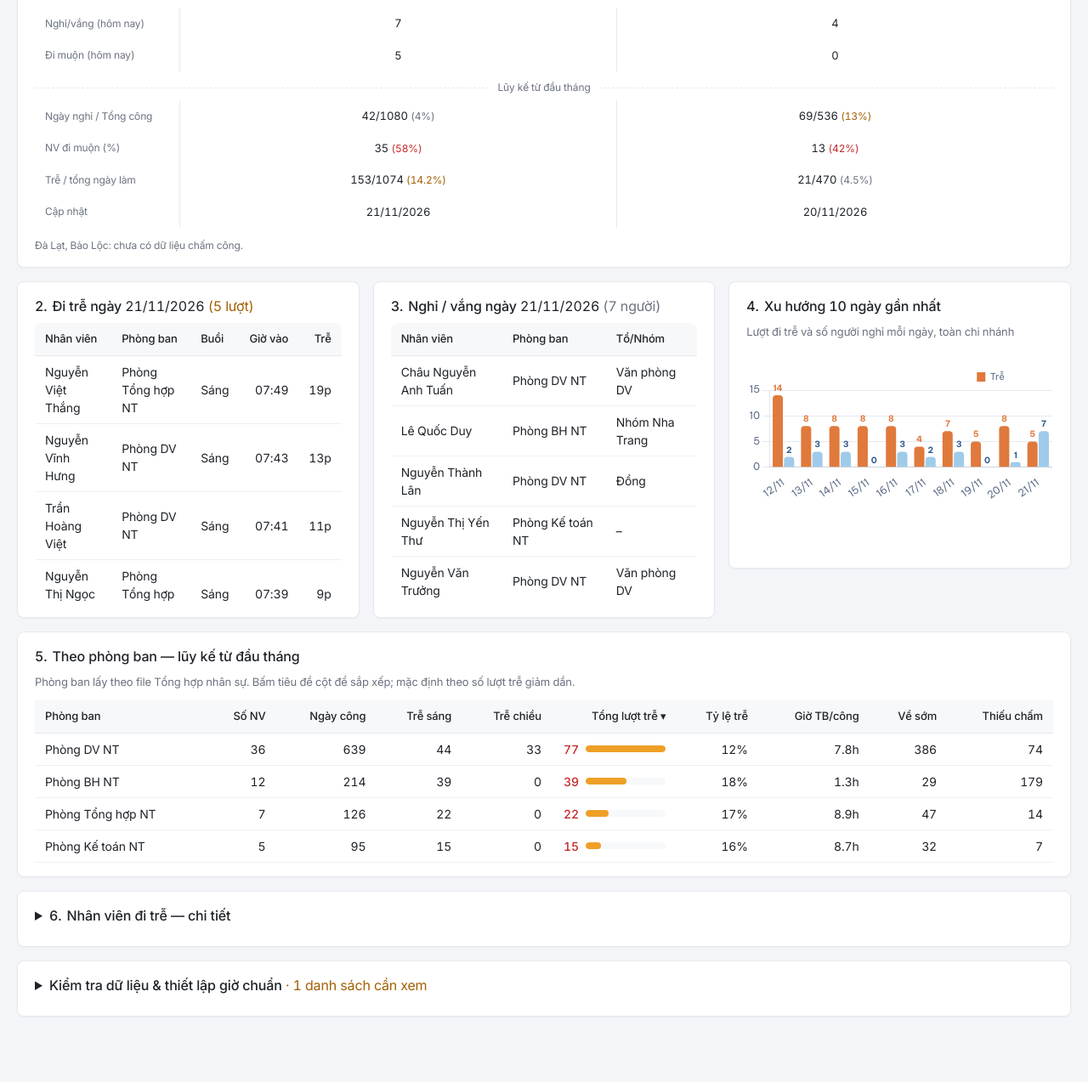
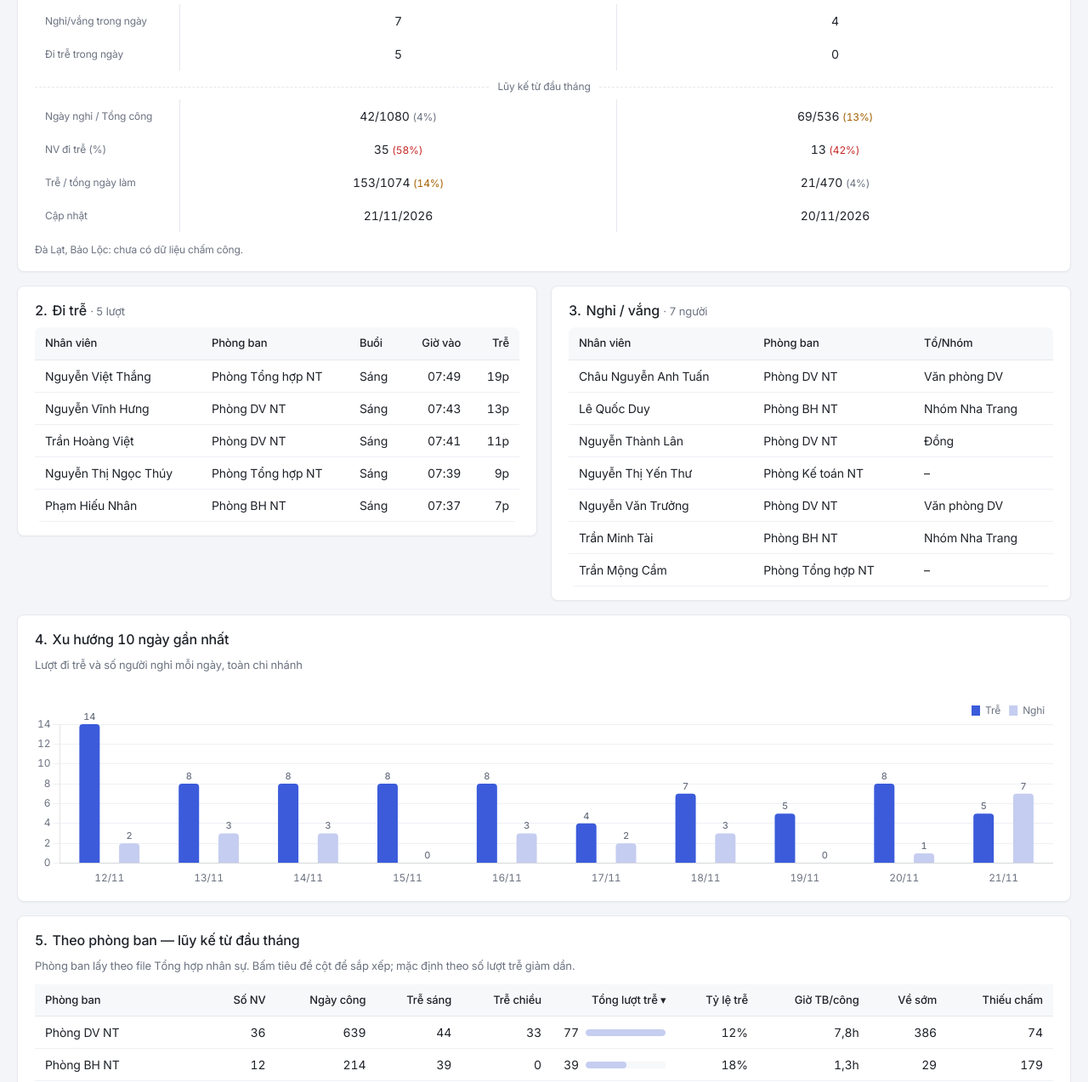
Before and after one commit to tinthanhgroup/BH, a plain HTML site: page chamcong.html in a window 1280 px wide. Shown: the part 232-1505 px from the top of the page at 85% size. Drawn offline with nearby package versions, Linux system fonts and the light colour scheme.

```diff
--- a/chamcong.html
+++ b/chamcong.html
@@ -16,16 +16,16 @@
   /* Ô chi nhánh đầu trang (lưới, không phải bảng) */
   .branch-grid{display:grid;grid-template-columns:170px repeat(4,1fr);align-items:stretch;padding:4px 0 6px;}
   .bg-blank{font-size:11px;color:var(--muted);display:flex;align-items:flex-end;padding:0 4px 16px 12px;}
-  .branch-pill{border-radius:11px;padding:12px 10px;margin:0 6px 12px;cursor:pointer;border:1.5px solid var(--border);text-align:center;background:var(--card2);}
+  .branch-pill{border-radius:8px;padding:12px 10px;margin:0 6px 12px;cursor:pointer;border:1px solid var(--border);text-align:center;background:var(--card);}
   .branch-pill:hover{border-color:var(--accent);}
-  .branch-pill.active{border-color:var(--accent);border-top:3px solid var(--accent);background:var(--card);box-shadow:var(--shadow);}
+  .branch-pill.active{border-color:var(--accent);background:var(--accent-soft);}
   .branch-pill.disabled{cursor:not-allowed;opacity:.5;}
   .branch-pill .bp-name{font-size:12px;font-weight:600;color:var(--text);margin-bottom:2px;}
-  .branch-pill .bp-num{font-size:30px;font-weight:800;font-family:var(--mono);color:var(--text);line-height:1.1;}
+  .branch-pill .bp-num{font-size:26px;font-weight:500 !important;color:var(--text);line-height:1.2;}
   .branch-pill .bp-sub{font-size:11px;color:var(--muted);}
   .branch-pill .bp-pending{font-size:12px;color:var(--muted);font-weight:600;padding:14px 0 8px;}
   .bg-label{font-size:12px;color:var(--muted);font-weight:500;display:flex;align-items:center;padding:9px 8px 9px 12px;}
-  .bg-value{text-align:center;font-weight:600;color:var(--text);border-left:1px solid var(--border);padding:9px 6px;font-size:13px;font-variant-numeric:tabular-nums;}
+  .bg-value{text-align:center;font-weight:600;color:var(--text);border-left:1px solid var(--border);padding:9px 6px;font-size:14px;font-variant-numeric:tabular-nums;}
   .bg-value .pct{color:var(--muted);font-weight:500;font-size:11.5px;}
   .bg-value .pct.t-canh{color:var(--amber);font-weight:600;} .bg-value .pct.t-xau{color:var(--red);font-weight:600;}
   .bg-value.empty{color:var(--muted);font-weight:400;font-size:11px;}
@@ -54,7 +54,7 @@
   .badge.neutral{background:var(--card2);color:var(--muted);}
   .bar-cell{display:flex;align-items:center;gap:8px;}
   .bar-track{flex:1;height:8px;background:var(--card2);border-radius:4px;overflow:hidden;min-width:60px;}
-  .bar-fill{height:100%;background:var(--cam);border-radius:4px;}
+  .bar-fill{height:100%;background:#c5cdf0;border-radius:4px;}
 
   .chart-box{position:relative;height:260px;}
   .chart-box.small{height:200px;}
@@ -67,13 +67,16 @@
   /* Thanh ngữ cảnh: chi nhánh + ngày đang xem (28/10/2026) */
   .ctx-bar{display:flex;align-items:center;gap:10px;flex-wrap:wrap;font-size:13px;color:var(--text);padding-bottom:12px;margin-bottom:12px;border-bottom:1px solid var(--border);}
   .ctx-bar .sub{font-size:12px;color:var(--muted);}
-  .ctx-sep{color:var(--border);}
+  .ctx-sep{color:var(--muted);}
   .ctx-bar select{margin-left:4px;}
   .bg-note{font-size:11px;color:var(--muted);margin-top:6px;}
   .hang-ngay .panel{display:flex;flex-direction:column;}
   .hang-ngay .chart-box{flex:1;min-height:240px;}
   .kt-block{margin-top:16px;padding-top:12px;border-top:1px solid var(--border);}
   .kt-block:first-of-type{border-top:none;padding-top:0;}
+  /* 22/11/2026: số đếm cạnh tiêu đề là chữ phụ (13px, xám) */
+  .panel h3 .dem,.panel summary .dem{font-size:13px;color:var(--muted);font-weight:400 !important;}
+  .hang-ngay td:first-child{white-space:nowrap;}
 </style>
 <link rel="stylesheet" href="giao-dien-1.css"><!-- Giao diện 1 – tinh tế (21/11/2026): nạp sau cùng để ghi đè -->
 </head>
@@ -96,9 +99,9 @@
     <div class="bg-note" id="branchNote"></div>
   </div>
 
-  <div class="grid3 hang-ngay">
+  <div class="grid2 hang-ngay">
     <div class="panel">
-      <h3><span class="chart-num">2</span> Đi trễ ngày <span class="ngay-chon"></span> <span id="todayTreCount" class="t-canh"></span></h3>
+      <h3><span class="chart-num">2</span> Đi trễ <span id="todayTreCount" class="dem"></span></h3>
       <div class="table-wrap ngan">
         <table id="todayTreTable">
           <thead><tr><th>Nhân viên</th><th>Phòng ban</th><th>Buổi</th><th class="num">Giờ vào</th><th class="num">Trễ</th></tr></thead>
@@ -107,7 +110,7 @@
       </div>
     </div>
     <div class="panel">
-      <h3><span class="chart-num">3</span> Nghỉ / vắng ngày <span class="ngay-chon"></span> <span id="todayVangCount" style="color:var(--muted);font-weight:500;"></span></h3>
+      <h3><span class="chart-num">3</span> Nghỉ / vắng <span id="todayVangCount" class="dem"></span></h3>
       <div class="table-wrap ngan">
         <table id="todayVangTable">
           <thead><tr><th>Nhân viên</th><th>Phòng ban</th><th>Tổ/Nhóm</th></tr></thead>
@@ -115,11 +118,12 @@
         </table>
       </div>
     </div>
-    <div class="panel">
-      <h3><span class="chart-num">4</span> Xu hướng 10 ngày gần nhất</h3>
-      <p class="desc">Lượt đi trễ và số người nghỉ mỗi ngày, toàn chi nhánh</p>
-      <div class="chart-box"><canvas id="chartTreTheoNgay"></canvas></div>
-    </div>
+  </div>
+
+  <div class="panel">
+    <h3><span class="chart-num">4</span> Xu hướng 10 ngày gần nhất</h3>
+    <p class="desc">Lượt đi trễ và số người nghỉ mỗi ngày, toàn chi nhánh</p>
+    <div class="chart-box" style="height:240px;"><canvas id="chartTreTheoNgay"></canvas></div>
   </div>
 
   <div class="panel">
@@ -172,7 +176,7 @@
     <summary>Kiểm tra dữ liệu &amp; thiết lập giờ chuẩn <span id="kiemTraDem"></span></summary>
     <div class="kt-block" id="chuaKhopPanel">
       <div class="sub-title" id="chuaKhopSummary">Nhân sự chưa khớp với dữ liệu Nhân sự</div>
-    <p class="desc">Danh sách nhân viên xuất hiện trong file chấm công nhưng KHÔNG khớp được với sheet Nhân sự (theo Mã NV hoặc tên+chi nhánh). Thường do lệch tên/thiếu dấu giữa 2 nguồn, hoặc người đó chưa được thêm vào sheet Nhân sự. Sửa lại tên hoặc bổ sung Mã NV trong sheet Nhân sự rồi chạy lại đồng bộ để hết cảnh báo.</p>
+    <p class="desc" title="Danh sách nhân viên xuất hiện trong file chấm công nhưng không khớp được với sheet Nhân sự (theo Mã NV hoặc tên+chi nhánh). Thường do lệch tên/thiếu dấu giữa 2 nguồn, hoặc người đó chưa được thêm vào sheet Nhân sự. Sửa lại tên hoặc bổ sung Mã NV trong sheet Nhân sự rồi chạy lại đồng bộ để hết cảnh báo.">Có trong file chấm công nhưng chưa khớp với sheet Nhân sự (lệch tên, thiếu Mã NV); sửa sheet Nhân sự rồi chạy lại đồng bộ.</p>
     <div class="table-wrap">
     <table id="chuaKhopTable">
       <thead><tr>
@@ -187,7 +191,7 @@
     </div>
     <div class="kt-block" id="trungVanTayPanel">
       <div class="sub-title" id="trungVanTaySummary">Cần kiểm tra thủ công</div>
-    <p class="desc">Hệ thống tự động phát hiện và gộp các trường hợp 1 người có nhiều Mã NV (do đăng ký nhiều dấu vân tay) — dựa vào cùng tên + chi nhánh, mã nào có ít ngày công hẳn so với mã còn lại sẽ tự gộp vào mã có nhiều công nhất, không cần chỉnh sửa gì trong sheet Nhân sự. Danh sách dưới đây chỉ hiện những trường hợp KHÔNG tự gộp được — tức cả 2 (hoặc nhiều) mã đều có nhiều ngày công gần nhau — nhiều khả năng là 2 người khác nhau trùng tên trong cùng chi nhánh, cần bạn xác nhận lại thủ công (nếu đúng là 1 người, hãy sửa tên trong sheet Nhân sự cho hơi khác nhau, ví dụ thêm số thứ tự, để hệ thống không nhầm lẫn).</p>
+    <p class="desc" title="Hệ thống tự động phát hiện và gộp các trường hợp 1 người có nhiều Mã NV (do đăng ký nhiều dấu vân tay) — dựa vào cùng tên + chi nhánh, mã nào có ít ngày công hẳn so với mã còn lại sẽ tự gộp vào mã có nhiều công nhất, không cần chỉnh sửa gì trong sheet Nhân sự. Danh sách dưới đây chỉ hiện những trường hợp không tự gộp được — tức cả 2 (hoặc nhiều) mã đều có nhiều ngày công gần nhau — nhiều khả năng là 2 người khác nhau trùng tên trong cùng chi nhánh, cần bạn xác nhận lại thủ công (nếu đúng là 1 người, hãy sửa tên trong sheet Nhân sự cho hơi khác nhau, ví dụ thêm số thứ tự, để hệ thống không nhầm lẫn).">Nhiều Mã NV cùng tên, cùng chi nhánh, số công gần nhau nên không tự gộp được; cần xác nhận là 1 người hay 2 người.</p>
     <div class="table-wrap">
     <table id="trungVanTayTable">
       <thead><tr>
@@ -201,7 +205,7 @@
     </div>
     <div class="kt-block" id="thieuChamCongPanel">
       <div class="sub-title" id="thieuChamCongSummary">Nhân sự đang làm nhưng chưa có dữ liệu chấm công</div>
-    <p class="desc">Danh sách người ĐANG LÀM VIỆC theo sheet Nhân sự (đúng chi nhánh đang xem) nhưng KHÔNG xuất hiện dù chỉ 1 dòng trong file chấm công. Lý do thường gặp: nhân viên mới chưa đăng ký vân tay trên máy, nhân sự văn phòng/quản lý không bắt buộc chấm công máy, hoặc admin chưa upload đủ dữ liệu tháng.</p>
+    <p class="desc" title="Danh sách người đang làm việc theo sheet Nhân sự (đúng chi nhánh đang xem) nhưng không xuất hiện dù chỉ 1 dòng trong file chấm công. Lý do thường gặp: nhân viên mới chưa đăng ký vân tay trên máy, nhân sự văn phòng/quản lý không bắt buộc chấm công máy, hoặc admin chưa upload đủ dữ liệu tháng.">Đang làm việc theo sheet Nhân sự nhưng chưa có dòng nào trong file chấm công.</p>
     <div class="table-wrap">
     <table id="thieuChamCongTable">
       <thead><tr>
@@ -234,7 +238,7 @@
 
 
 <script>
-if(window.Chart){ Chart.defaults.font.family = "'Be Vietnam Pro', sans-serif"; Chart.defaults.color = '#5E6E8A'; }
+if(window.Chart){ Chart.defaults.font.family = "Inter, system-ui, sans-serif"; Chart.defaults.color = '#6b7280'; }
 let ATT = [];
 const CHAMCONG_JSON_URL = 'https://raw.githubusercontent.com/tinthanhgroup/BH/main/chamcong.json';
 let NHANSU_ACTIVE = []; // toàn bộ nhân sự đang làm việc, dùng để đối chiếu ngược (ai không có dữ liệu chấm công)
@@ -422,12 +426,12 @@ function renderPhongTable(rows){
       <td class="num">${g.sotrechieu}</td>
       <td class="num">
         <div class="bar-cell">
-          <span style="min-width:20px;text-align:right;font-weight:700;color:${g.sotre>0?'var(--bad)':'var(--ink-soft)'}">${g.sotre}</span>
+          <span style="min-width:20px;text-align:right;color:${g.sotre>0?'var(--text)':'var(--muted)'}">${g.sotre}</span>
           <div class="bar-track"><div class="bar-fill" style="width:${(g.sotre/maxTre*100).toFixed(0)}%"></div></div>
         </div>
       </td>
       <td class="num">${g.tyle.toFixed(0)}%</td>
-      <td class="num">${g.giotb.toFixed(1)}h</td>
+      <td class="num">${g.giotb.toLocaleString('vi-VN',{minimumFractionDigits:1,maximumFractionDigits:1})}h</td>
       <td class="num">${g.sosom}</td>
       <td class="num">${g.sothieu}</td>
     </tr>`).join('');
@@ -548,7 +552,7 @@ const barValueLabelPlugin = {
         if(value === null || value === undefined) return;
         ctx.save();
         ctx.fillStyle = dataset.labelColor || dataset.borderColor || dataset.backgroundColor;
-        ctx.font = "700 10px 'Be Vietnam Pro', sans-serif";
+        ctx.font = "500 11px Inter, system-ui, sans-serif";
         ctx.textAlign = 'center';
         ctx.textBaseline = 'bottom';
         ctx.fillText(value, bar.x, bar.y - 3);
@@ -569,13 +573,14 @@ function renderCharts(rows){
     data:{
       labels: ngayListDay.map(fmtNgayNgan),
       datasets:[
-        { label:'Trễ', data:treTheoNgay, backgroundColor:'#E0793C', borderRadius:4, maxBarThickness:24 },
-        { label:'Nghỉ', data:nghiTheoNgay, backgroundColor:'#9FCBEA', labelColor:'#2E5C8A', borderRadius:4, maxBarThickness:24 },
+        { label:'Trễ', data:treTheoNgay, backgroundColor:'#3b5bdb', labelColor:'#6b7280', borderRadius:4, maxBarThickness:24 },
+        { label:'Nghỉ', data:nghiTheoNgay, backgroundColor:'#c5cdf0', labelColor:'#6b7280', borderRadius:4, maxBarThickness:24 },
       ]
     },
     options: {
-      plugins:{ legend:{display:true, position:'top', align:'end', labels:{boxWidth:10, font:{size:11}}} },
-      scales:{ y:{beginAtZero:true, ticks:{precision:0}, grid:{color:'#E4EAF3'}}, x:{grid:{display:false}} },
+      maintainAspectRatio:false,
+      plugins:{ legend:{display:true, position:'top', align:'end', labels:{boxWidth:10, font:{size:12}}} },
+      scales:{ y:{beginAtZero:true, ticks:{precision:0}, grid:{color:'#eef0f4'}}, x:{grid:{display:false}} },
       layout:{ padding:{top:16} },
     },
     plugins:[barValueLabelPlugin],
@@ -597,7 +602,7 @@ function populateTodaySelect(rows){
 
 function renderToday(rows){
   const dayRows = rows.filter(r=>r.ngay===selectedDate);
-  document.querySelectorAll('.ngay-chon').forEach(el=>{ el.textContent = selectedDate ? fmtNgay(selectedDate) : '–'; });
+  document.querySelectorAll('.ngay-chon').forEach(el=>{ el.textContent = selectedDate ? fmtNgay(selectedDate) : '–'; }); // .ngay-chon không còn trong tiêu đề 2–3 (ngày đã có ở thanh ngữ cảnh, 22/11/2026)
 
   const treList = [];
   dayRows.forEach(r=>{
@@ -605,7 +610,7 @@ function renderToday(rows){
     if(r.trechieu) treList.push({ten:r.ten_hr, phong:r.phong, buoi:'Chiều', gio:r.giovao_chieu, phut:r.phutTreChieu, ngoaiLe:r.ngoaiLe});
   });
   treList.sort((a,b)=>b.phut-a.phut);
-  document.getElementById('todayTreCount').textContent = treList.length ? `(${treList.length} lượt)` : '';
+  document.getElementById('todayTreCount').textContent = treList.length ? `· ${treList.length} lượt` : '';
   document.getElementById('todayTreTbody').innerHTML = treList.length ? treList.map(t=>`
     <tr>
       <td>${t.ten}${t.ngoaiLe?' <span class="badge neutral">chế độ riêng</span>':''}</td>
@@ -618,7 +623,7 @@ function renderToday(rows){
   const laChuNhat = dayRows.some(r=>r.thu==='CN');
   const vangList = laChuNhat ? [] : dayRows.filter(r=>!r.cocong).map(r=>({ten:r.ten_hr, phong:r.phong, to:r.to}));
   vangList.sort((a,b)=>a.ten.localeCompare(b.ten));
-  document.getElementById('todayVangCount').textContent = vangList.length ? `(${vangList.length} người)` : '';
+  document.getElementById('todayVangCount').textContent = vangList.length ? `· ${vangList.length} người` : '';
   document.getElementById('todayVangTbody').innerHTML = laChuNhat
     ? `<tr><td colspan="3" style="text-align:center;color:var(--ink-soft);padding:12px;">Chủ nhật - ngày nghỉ theo lịch, không tính vắng</td></tr>`
     : (vangList.length ? vangList.map(v=>`
@@ -704,14 +709,14 @@ function renderBranchKPI(){
   }
 
   // % chỉ tô màu khi vượt ngưỡng chú ý (canh) / xấu (xau) — ngưỡng hiển thị, đặt 28/10/2026
-  const pctNguong = (v, so, canh, xau) => `<span class="pct ${v>=xau?'t-xau':v>=canh?'t-canh':''}">(${v.toFixed(so)}%)</span>`;
-  metricRow('Nghỉ/vắng (hôm nay)', '', o=>`${o.nghiHomNay}`);
-  metricRow('Đi muộn (hôm nay)', '', o=>`${o.treHomNay}`);
+  const pctNguong = (v, so, canh, xau) => `<span class="pct ${v>=xau?'t-xau':v>=canh?'t-canh':''}">(${v.toLocaleString('vi-VN',{maximumFractionDigits:0})}%)</span>`; // 22/11/2026: mọi tỷ lệ 0 chữ số thập phân
+  metricRow('Nghỉ/vắng trong ngày', '', o=>`${o.nghiHomNay}`);
+  metricRow('Đi trễ trong ngày', '', o=>`${o.treHomNay}`);
 
   cells.push(`<div class="bg-full-divider"><span>Lũy kế từ đầu tháng</span></div>`);
 
   metricRow('Ngày nghỉ / Tổng công', '', o=>`${o.soNghi}/${o.tongCongCanCham} ${pctNguong(o.tyLeNghi, 0, 10, 20)}`);
-  metricRow('NV đi muộn (%)', '', o=>`${o.soNVTre} ${pctNguong(o.tyLeNVTre, 0, 20, 40)}`);
+  metricRow('NV đi trễ (%)', '', o=>`${o.soNVTre} ${pctNguong(o.tyLeNVTre, 0, 20, 40)}`);
   metricRow('Trễ / tổng ngày làm', '', o=>`${o.soLuotTre}/${o.tongCongThucTe} ${pctNguong(o.tyLeTreNgayCong, 1, 10, 20)}`);
   metricRow('Cập nhật', 'bg-updated', o=>`${o.ngayCapNhat ? fmtNgay(o.ngayCapNhat) : '–'}`);
 
@@ -815,7 +820,7 @@ function renderAll(){
 function demKiemTra(){
   const n = ['chuaKhopPanel','trungVanTayPanel','thieuChamCongPanel']
     .filter(id=>document.getElementById(id).style.display !== 'none').length;
-  document.getElementById('kiemTraDem').innerHTML = n ? `<span class="t-canh">· ${n} danh sách cần xem</span>` : '';
+  document.getElementById('kiemTraDem').innerHTML = n ? `<span class="dem">· ${n} danh sách cần xem</span>` : '';
 }
 
 // Đánh lại số mục theo thứ tự các mục đang hiện (mục chưa khớp / trùng vân tay / thiếu chấm công tự ẩn khi không có gì)
```
Also changed, not shown: giao-dien-1.css (+7 -2 lines), 1 other file.
